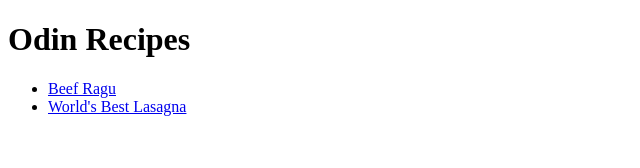
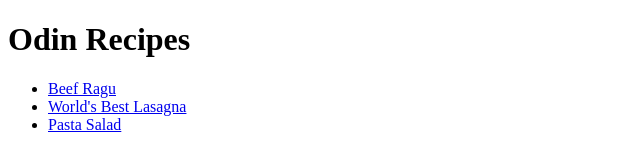
Before and after one commit to TiMi-90/odin-recipes, a plain HTML site: page index.html in a window 1280 px wide. Shown: the full height of the page, 0-640 px from the left. Drawn offline with Linux system fonts and the light colour scheme.

Commit message:
add link to pasta salad to index page

```diff
--- a/index.html
+++ b/index.html
@@ -9,6 +9,7 @@
         <ul>
             <li><a href="./recipes/beef-ragu.html">Beef Ragu</a></li>
             <li><a href="./recipes/worlds-best-lasagna.html">World's Best Lasagna</a></li>
+            <li><a href="./recipes/pasta-salad.html">Pasta Salad</a></li>
         </ul>
     </body>
 </html>
```
